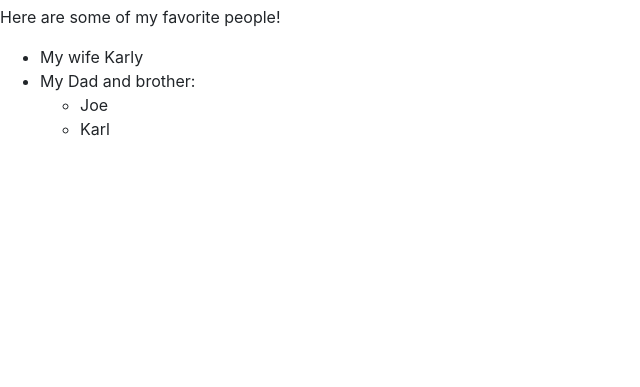
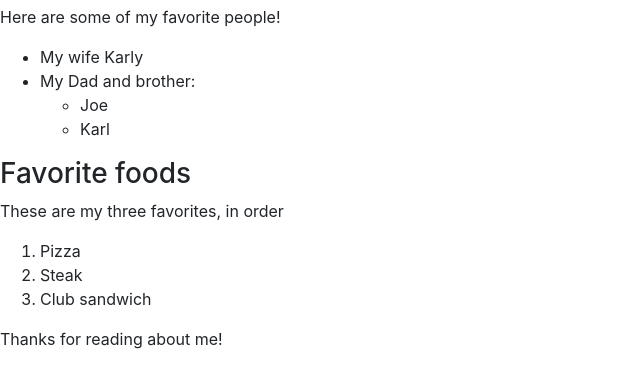
Before and after one commit to RichterBros/favorite_things2, a plain HTML site: page index.html in a window 1280 px wide. Shown: the part 139-526 px from the top of the page, without its empty margins (0-640 px from the left). Drawn offline with Linux system fonts and the light colour scheme.

Commit message:
add web page with info on favorite things

```diff
--- a/index.html
+++ b/index.html
@@ -21,5 +21,16 @@
           <li>Karl</li>
         </ul>
       </li>
+    </ul>
+
+    <h3>Favorite foods</h3>
+    <p>These are my three favorites, in order</p>
+    <ol>
+      <li>Pizza</li>
+      <li>Steak</li>
+      <li>Club sandwich</li>
+    </ol>
+
+    <p>Thanks for reading about me!</p>
   </body>
 </html>
```
